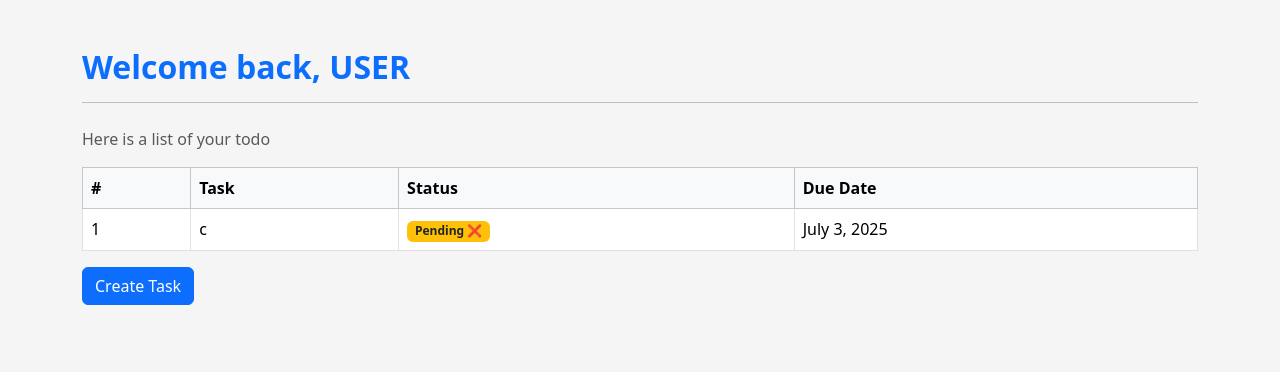
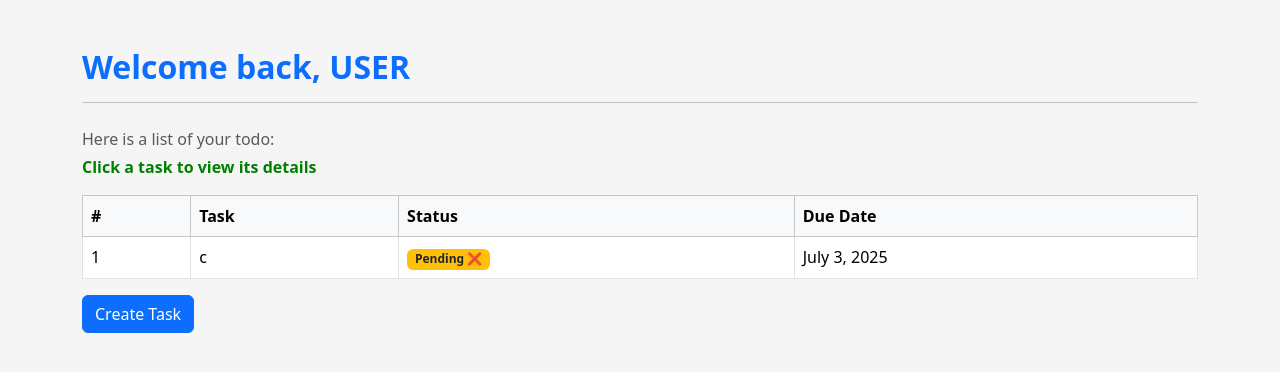
Before and after one commit to 2Chinemerem/Personal-Task-Manager-TODO-, a Django app: page /todo/list/ in a window 1280 px wide. Shown: the part 57-429 px from the top of the page. Run offline with Django 5.2, Linux system fonts and the light colour scheme; a user stored in the database is signed in; data comes from the database, SQL or seed files in the repository; both versions use the stored data as it was after the commit.

Commit message:
bugs corrected

```diff
--- a/Todo List/todolist/task/templates/crud/list.html
+++ b/Todo List/todolist/task/templates/crud/list.html
@@ -45,9 +45,13 @@
 {% if todos %}
 {% if queried %}
         <p class="text-muted">Here is a list of your current tasks based on your search</p>
+        <p style="color:green" class="fw-semibold" >Click on the task to view its details</p>
  {% else %}
+    <div class="mb-3">
+        <p class="text-muted mb-1">Here is a list of your todo:</p>
+        <p style="color:green" class="fw-semibold">Click a task to view its details</p>
+      </div>
 
-    <p class="text-muted">Here is a list of your todo</p>
 
 {% endif %}
 
--- a/Todo List/todolist/task/templates/userlogin.html
+++ b/Todo List/todolist/task/templates/userlogin.html
@@ -14,7 +14,10 @@
       </p>
       <br>
       {% if fail %}
-      <span class="alert alert-danger">Wrong username or password</span>
+      <div class="alert alert-danger d-inline-block px-3 py-2" role="alert">
+        Wrong username or password
+      </div>
+
       {% endif %}
     <hr>
     <a href="{% url 'task:register' %}">Register</a>
```
Also changed, not shown: Todo List/todolist/templates/base.html (+4 -3 lines), Todo List/todolist/db.sqlite3, 1 other file.
